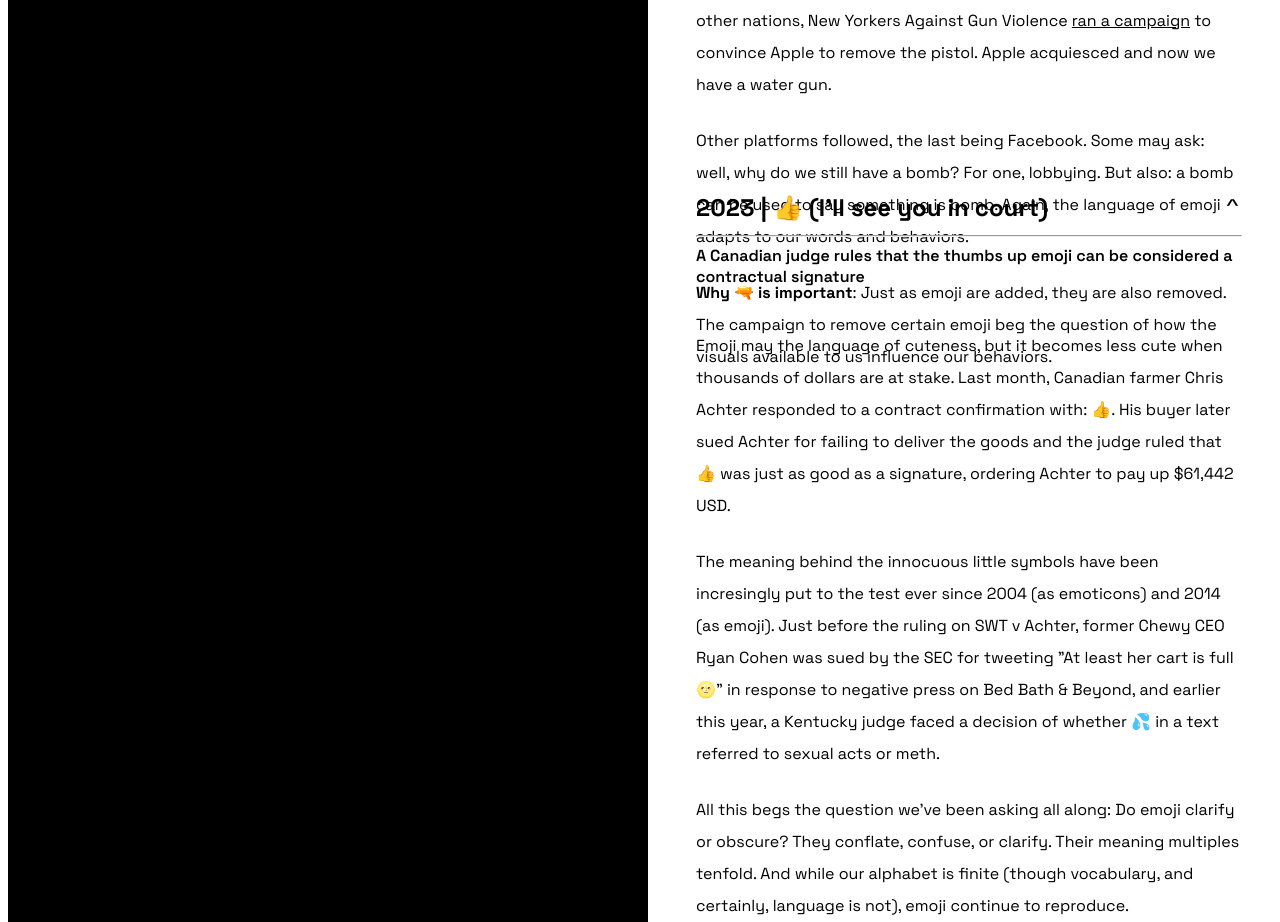
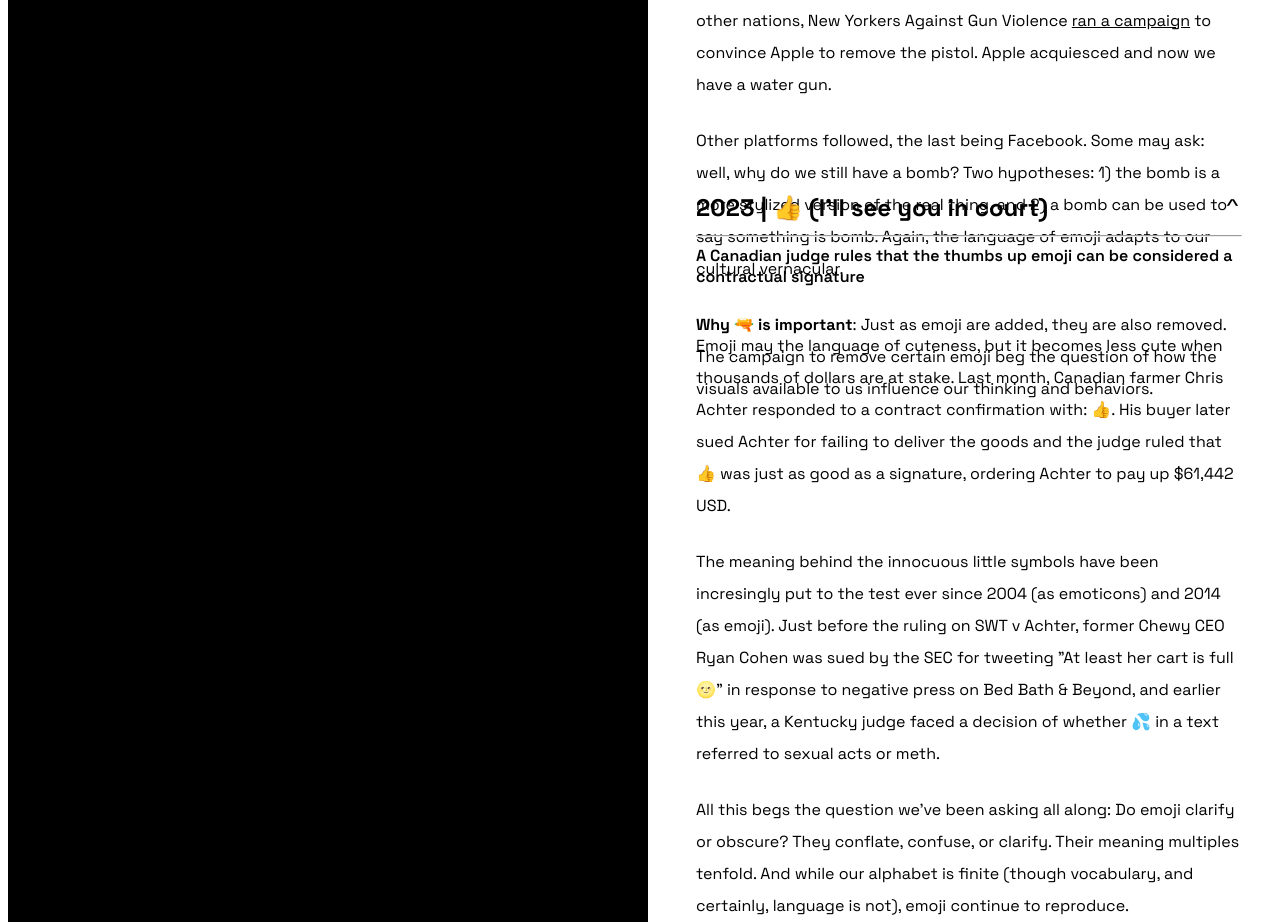
Before and after one commit to divya-mehra/sixemojistory, a React (Vite) app: page / in a window 1280 px wide. Shown: the part 4648-5570 px from the top of the page. Built offline with nearby package versions, Linux system fonts and the light colour scheme; a web font is replaced by a local one.

Commit message:
corrections to text

```diff
--- a/src/panels/text-panel/TextPanel.jsx
+++ b/src/panels/text-panel/TextPanel.jsx
@@ -303,14 +303,15 @@ const TextPanel = ({
         </p>
         <p>
           Other platforms followed, the last being Facebook. Some may ask: well,
-          why do we still have a bomb? For one, lobbying. But also: a bomb can
-          be used to say something is bomb. Again, the language of emoji adapts
-          to our words and behaviors.
+          why do we still have a bomb? Two hypotheses: 1) the bomb is a more
+          stylized version of the real thing, and 2) a bomb can be used to say
+          something is bomb. Again, the language of emoji adapts to our cultural
+          vernacular.
         </p>
         <p>
           <b>Why 🔫 is important</b>: Just as emoji are added, they are also
           removed. The campaign to remove certain emoji beg the question of how
-          the visuals available to us influence our behaviors.
+          the visuals available to us influence our thinking and behaviors.
         </p>
       </>
     );
```
